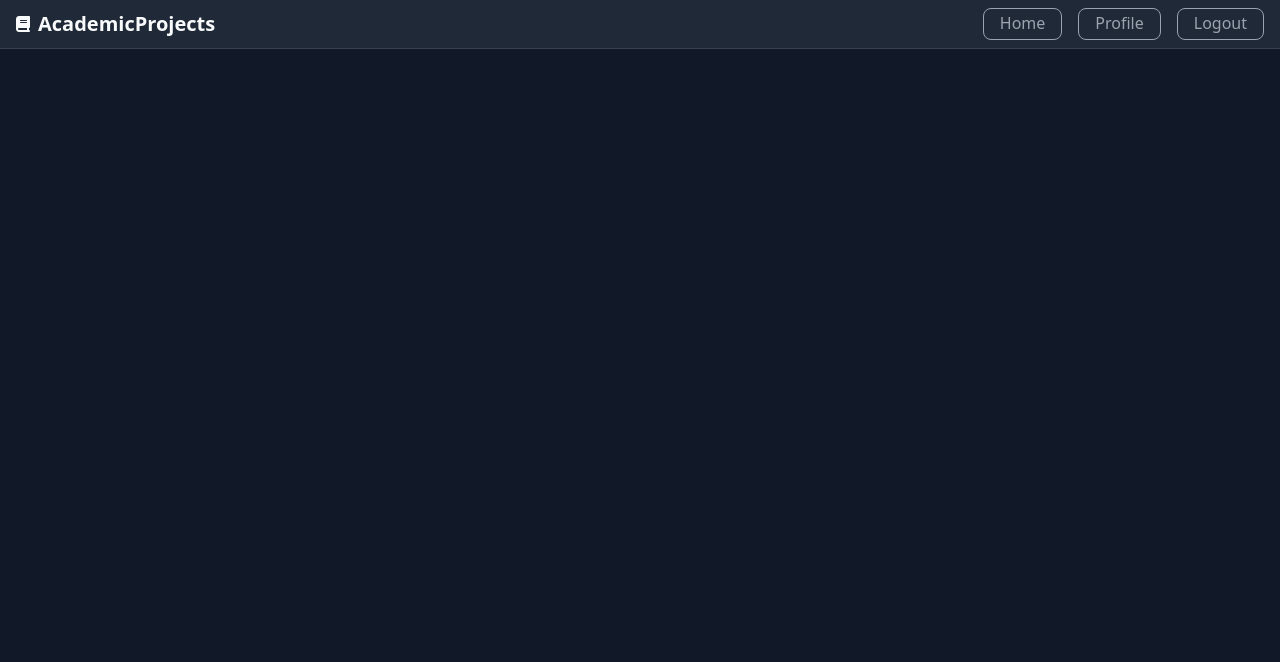
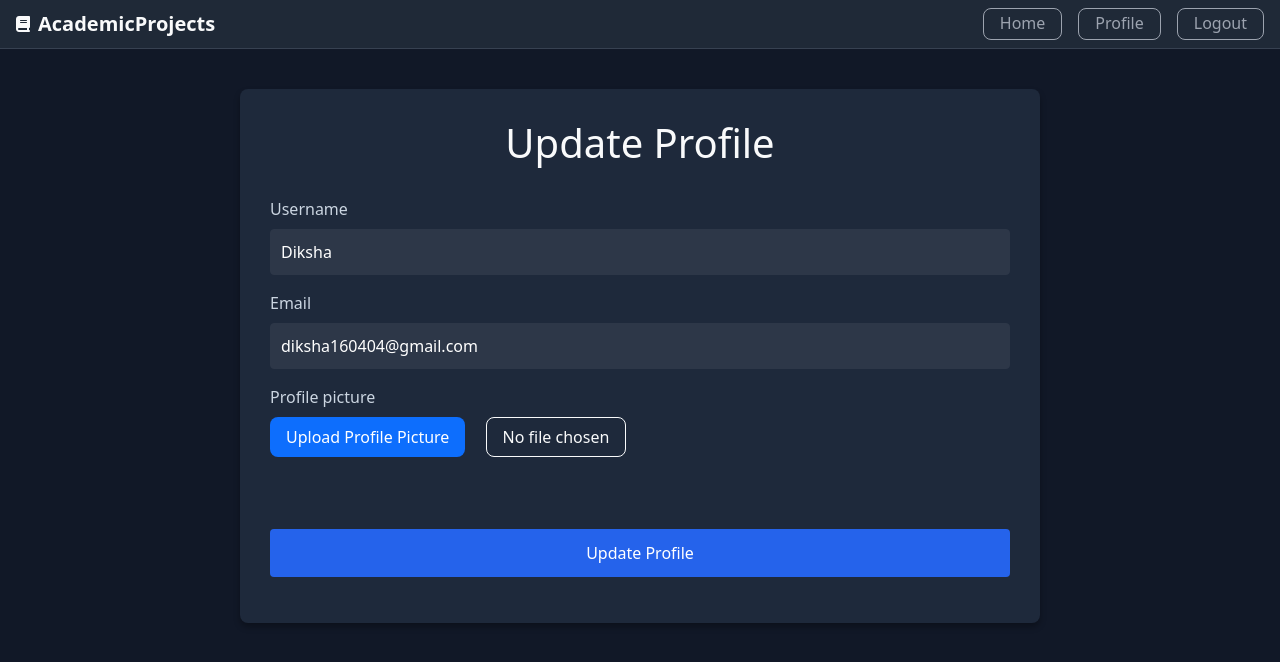
Before and after one commit to HutanshSharma/Academic-Project-Portal, a Flask app: page /profile/update in a window 1280 px wide. Shown: the top 662 px of the page. Run offline with Flask 3, Linux system fonts and the light colour scheme; a user stored in the database is signed in; some libraries are stand-ins or nearby versions.

Commit message:
completed the teacher's profile

```diff
--- a/Project/forms.py
+++ b/Project/forms.py
@@ -1,7 +1,9 @@
 from flask_wtf import FlaskForm
 from wtforms import StringField,PasswordField,SubmitField,FieldList,SelectField,TextAreaField,HiddenField
+from flask_wtf.file import FileField,FileAllowed
 from wtforms.validators import DataRequired,Length,EqualTo,ValidationError
 from Project.models import User
+from flask_login import current_user
 
 class registeration_form(FlaskForm):
     username=StringField("Username",validators=[DataRequired(),Length(2,30)])
@@ -37,4 +39,23 @@ class project_form(FlaskForm):
     title=StringField("Title",validators=[DataRequired(),Length(2,30)])
     description=TextAreaField("Description",validators=[DataRequired()])
     skills=HiddenField('Add the skills required for this project',validators=[DataRequired()])
-    submit=SubmitField("Add Project")
+    submit=SubmitField("Submit")
+
+class update_profile_form(FlaskForm):
+    username=StringField("Username",validators=[DataRequired(),Length(2,30)])
+    email=StringField("Email",validators=[DataRequired()])
+    image=FileField("Profile picture",validators=[FileAllowed(['png','jpg','jpeg'])])
+    submit=SubmitField("Update Profile")
+
+
+    def validate_username(self,username):
+        if username.data!=current_user.username:
+            user=User.query.filter_by(username=username.data).first()
+            if user:
+                raise ValidationError("This username has already been taken")
+
+    def validate_email(self,email):
+        if email.data!=current_user.email:
+            user=User.query.filter_by(email=email.data).first()
+            if user:
+                raise ValidationError("This email has already been taken")
--- a/Project/routes.py
+++ b/Project/routes.py
@@ -1,13 +1,18 @@
+import os
+import secrets
+from PIL import Image
 from Project import app,db,bcrypt
 from flask import render_template,flash,redirect,request,url_for,abort
-from Project.forms import registeration_form,login_form,project_form
+from Project.forms import registeration_form,login_form,project_form,update_profile_form
 from Project.models import User,Project
 from flask_login import login_user,current_user,login_required,logout_user
+
 
 @app.route("/")
 @app.route("/home")
 def home():
     return render_template("home.html",title="Home")
+
 
 @app.route("/register",methods=['GET','POST'])
 def register():
@@ -26,6 +31,7 @@ def register():
         return redirect(url_for('login'))
     return render_template("register.html",form=form,title="Register")
 
+
 @app.route("/login",methods=['GET','POST'])
 def login():
     if current_user.is_authenticated:
@@ -33,14 +39,18 @@ def login():
     form=login_form()
     if form.validate_on_submit():
         user=User.query.filter_by(email=form.email.data).first()
-        if user and bcrypt.check_password_hash(user.password,form.password.data) and user.role==form.category.data[0]:
-            login_user(user,remember=False)
-            flash("You have been logged in successfully","success")
-            return redirect(url_for("home"))
+        if user:
+            if bcrypt.check_password_hash(user.password,form.password.data) and user.role==form.category.data[0]:
+                login_user(user,remember=False)
+                flash("You have been logged in successfully","success")
+                return redirect(url_for("home"))
+            else:
+                flash("Login unsuccessful check your details","danger")
         else:
-            print(bcrypt.check_password_hash(user.password,form.password.data))
-            flash("Login unsuccessful check your details","danger")
+                flash("User doesn't exists","danger")
+                return redirect(url_for("register"))
     return render_template("login.html",title="Login",form=form)
+
 
 @app.route("/logout")
 @login_required
@@ -48,18 +58,47 @@ def logout():
     logout_user()
     return redirect(url_for("login"))
 
+
 @app.route("/profile")
 @login_required
 def profile():
     projects=current_user.project
-    print(projects)
     img_src=url_for("static",filename="/profile_pics/"+current_user.profile_picture)
     return render_template("profile.html",title=current_user.username,img_src=img_src,projects=projects)
 
-@app.route("/profile/update")
+
+def save_pic(picture):
+    hex_name=secrets.token_hex(8)
+    _,extension=os.path.splitext(picture.filename)
+    file_name=hex_name+extension
+    path=os.path.join(app.root_path,'static/profile_pics',file_name)
+    size=(125,125)
+    i=Image.open(picture)
+    i.thumbnail(size)
+    i.save(path)
+    return file_name
+
+
+@app.route("/profile/update",methods=["GET","POST"])
 @login_required
 def update_profile():
-    return render_template("update_profile.html",title=current_user.username)
+    form=update_profile_form()
+    if form.validate_on_submit():
+        if form.image.data:
+            file_name=save_pic(form.image.data)
+            current_user.profile_picture=file_name
+            db.session.commit()
+        if current_user.username!=form.username.data or current_user.email!=form.email.data:
+            current_user.username=form.username.data
+            current_user.email=form.email.data
+            db.session.commit()
+        flash("Changes made","success")
+        return redirect(url_for("profile"))
+    elif request.method=="GET":
+        form.username.data=current_user.username
+        form.email.data=current_user.email
+    return render_template("update_profile.html",title=current_user.username,form=form)
+
 
 @app.route("/project/add",methods=['GET','POST'])
 @login_required
@@ -72,8 +111,50 @@ def add_project():
                      description=form.description.data,
                      skills=form.skills.data,
                      user=current_user)
+        current_user.total_projects+=1
         db.session.add(post)
         db.session.commit()
         flash("A new project has been added","success")
         return redirect(url_for("profile"))
-    return render_template("add_project.html",title=current_user.username,form=form)
+    else:
+        flash("Could not add the project","danger")
+    return render_template("project_edit.html",title=current_user.username,form=form,legend="Add New Project")
+
+
+@app.route("/project/update/<int:project_id>",methods=['GET','POST'])
+@login_required
+def update_project(project_id):
+    if current_user.role=='student':
+        abort(403)
+    form=project_form()
+    project=Project.query.get(project_id)
+    project_name=project.title.strip()
+    if form.validate_on_submit():
+        if form.title.data!=project.title or form.description.data!=project.description or form.skills.data!=project.skills:
+            project.title=form.title.data
+            project.description=form.description.data
+            project.skills=form.skills.data
+            db.session.commit()
+            flash(f"\"{project_name}\" has been updated successfully","success")
+            return redirect(url_for("profile"))
+    elif request.method=='GET':
+        form.title.data=project.title
+        form.description.data=project.description
+        form.skills.data=project.skills
+    else:
+        flash(f"\"{project_name}\" could not be updated","danger")
+    return render_template("project_edit.html",title=current_user.username,form=form,legend="Update Project",id="update")
+
+
+@app.route("/project/delete/<int:project_id>",methods=['GET','POST'])
+@login_required
+def delete_project(project_id):
+    if current_user.role=='student':
+        abort(403)
+    project=Project.query.get(project_id)
+    project.user.total_projects-=1
+    project_name=project.title.strip()
+    db.session.delete(project)
+    db.session.commit()
+    flash(f"\"{project_name}\" has been deleted successfully","success")
+    return redirect(url_for("profile"))
--- a/Project/static/teachersform.css
+++ b/Project/static/forms.css
@@ -37,7 +37,7 @@ h1 {
 }
 
 .form-group {
-    margin-bottom: 20px;
+    margin-bottom: 1rem;
 }
 
 label {
@@ -91,3 +91,29 @@ textarea {
 .skills{
     margin-top: 1.5rem;
 }
+
+.edit-profile-btn {
+    margin-top: 4rem;
+}
+
+.custom-btn {
+    display: inline-block;
+    padding: 0.5rem 1rem;
+    background-color: #0d6efd;
+    color: white;
+    border: none;
+    border-radius: 0.5rem;
+    cursor: pointer;
+    transition: background-color 0.3s;
+}
+
+.custom-btn:hover {
+    background-color: #0b5ed7;
+}
+
+.file-info {
+    margin-left: 1rem;
+    border: solid 0.05rem;
+    padding: 0.5rem 1rem;
+    border-radius: 0.5rem;
+}
--- a/Project/static/teachersform.js
+++ b/Project/static/forms.js
@@ -1,4 +1,22 @@
 let skills=[];
+
+if(document.getElementById("update")){
+  console.log("print")
+  addSkillsToDisplay()
+}
+
+function addSkillsToDisplay(){
+  const input=document.getElementById("skills");
+  const skillsstr=input.value.trim();
+  const skillarr=skillsstr.split(",")
+  for(let i=0;i<skillarr.length;i++){
+    if(skillarr[i] && !skills.includes(skillarr[i])){
+      skills.push(skillarr[i].trim());
+      input.value="";
+    }
+  }
+  updateDisplay();
+}
 
 function addSkill() {
     const input=document.getElementById("skillInput");
@@ -18,7 +36,7 @@ function updateDisplay() {
         const tag=document.createElement("span");
         tag.textContent=skill + " ";
 
-        tag.style.background="#1f2937"
+        tag.style.background="#111827"
         tag.style.margin="0 0.5rem 0 0"
         tag.style.padding="0.5rem 0.25rem 0.5rem 0.75rem";
         tag.style.border="solid 0.09rem #black";
@@ -46,3 +64,15 @@ function updateDisplay() {
 
     document.getElementById("skills").value =skills.join(", ");
   }
+
+  document.getElementById("image").addEventListener("change", function() {
+      const fileName=document.getElementById("file-name");
+      const file=this.files[0];
+      if(file){
+        fileName.textContent=file.name;
+      }
+      else{
+        fileName.textContent="No file chosen"
+      }
+      fileName.textContent = file ? file.name : "No file chosen";
+  });
--- a/Project/static/styles.css
+++ b/Project/static/styles.css
@@ -290,13 +290,10 @@
     margin: 2rem 0 2rem 1rem;
     display: flex;
   }
-  .profile-header img{
-    height: 10rem
-  }
 
   .details {
-    padding: 1rem;
     display: flex;
+    margin-left: 5rem;
     flex-direction: column;
     justify-content: space-between;
     color: var(--color-text-secondary);
@@ -400,3 +397,8 @@
   .correct{
     margin: 1rem;
   }
+
+  .img-profile {
+    width: 10rem;
+    height: 10rem
+  }
--- a/Project/templates/update_profile.html
+++ b/Project/templates/update_profile.html
@@ -1,4 +1,51 @@
 {% extends "layout.html" %}
+{% block customstyle %}
+        <link rel="stylesheet" href="{{url_for('static',filename='forms.css')}}">
+{% endblock customstyle %}
 {% block content %}
-
+    <div class="outer-container">
+        <div class="container-teacherform">
+            <form method='POST' action="" enctype="multipart/form-data">
+                {{form.hidden_tag()}}
+                    <h1>Update Profile</h1>
+                    <div class="form-group">
+                        {{form.username.label}}
+                        {% if form.username.errors %}
+                            {{form.username}}
+                            {% for error in form.username.errors %}
+                                <span class="text-danger">{{error}}</span>
+                            {% endfor %}
+                        {% else %}
+                            {{form.username}}
+                        {% endif %}
+                    </div>
+                    <div class="form-group">
+                        {{form.email.label}}
+                        {% if form.email.errors %}
+                            {{form.email}}
+                            {% for error in form.email.errors %}
+                                <span class="text-danger">{{error}}</span>
+                            {% endfor %}
+                        {% else %}
+                            {{form.email}}
+                        {% endif %}
+                    </div>
+                    <div class="form-group">
+                        {{form.image.label}}
+                        {{form.image(id="image",style="display: none;")}}
+                        <label for="image" class="custom-btn">Upload Profile Picture</label>
+                        <span id="file-name" class="file-info">No file chosen</span>
+                        {% if form.image.errors %}
+                            {% for error in form.image.errors %}
+                                <span class="text-danger">{{error}}</span>
+                            {% endfor %}
+                        {% endif %}
+                    </div>
+                    <div class="form-group edit-profile-btn">
+                        {{form.submit(class="submit-btn")}}
+                    </div>
+            </form>
+        </div>
+    </div>
+    <script src="{{url_for('static',filename='forms.js')}}"></script>
 {% endblock content %}
```
Also changed, not shown: Project/templates/profile.html (+25 -2 lines), Project/templates/project_edit.html (renamed from Project/templates/add_project.html, +9 -5 lines), Project/static/profile_pics/69756f03dc21b30e.png (added), Project/static/profile_pics/b9861a5cf274ad0b.png (added), instance/user.db.
